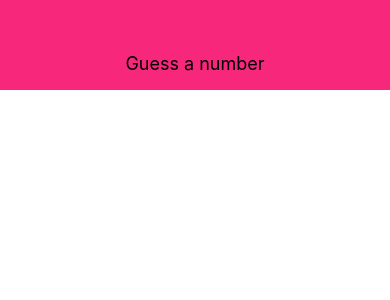
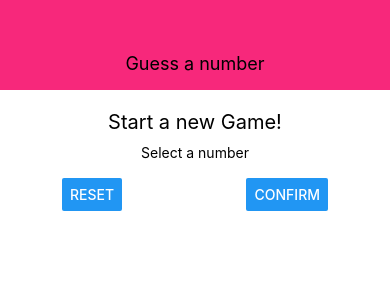
Before and after one commit to zaratejavier/Guess-Number, a React Native app: screen / in a window 390 px wide. Shown: the top 300 px of the page. Built offline with nearby package versions, Linux system fonts and the light colour scheme.

Commit message:
added button and style to the startGameScreen

```diff
--- a/App.js
+++ b/App.js
@@ -2,11 +2,13 @@
 import React from 'react';
 import { StyleSheet, View } from 'react-native';
 import Header from './Components/Header'
+import StartGameScreen from "./Screens/StartGameScreen"
 
 export default function App() {
   return (
     <View style={styles.screen}>
-      <Header title={"Guess a number"}/>
+      <Header title={"Guess a number"} />
+      <StartGameScreen/>
     </View>
   );
 }
--- a/Screens/StartGameScreen.js
+++ b/Screens/StartGameScreen.js
@@ -1,10 +1,18 @@
 import React from "react"
-import { View, Text, StyleSheet } from "react-native";
+import { View, Text, StyleSheet, TextInput, Button } from "react-native";
 
 const StartGameScreen = () => {
   return (
-    <View>
-
+    <View style={styles.screen}>
+      <Text style={styles.title}>Start a new Game!</Text>
+      <View style={styles.inputContainer}>
+        <Text>Select a number</Text>
+          <TextInput />
+          <View style={styles.buttonContainer}>
+            <Button title="Reset" onPress={() => { }} />
+            <Button title="Confirm" onPress={() => { }}/>
+          </View>
+      </View>
     </View>
   )
 }
@@ -14,7 +22,22 @@
     flex: 1,
     padding: 10,
     alignItems: 'center',
-    justifyContent
+    // justifyContent: "center",
+  },
+  title: {
+    fontSize: 20,
+    marginVertical: 10,
+  },
+  inputContainer: {
+    width: 300,
+    maxWidth: '80%',
+    alignItems: 'center'
+  },
+  buttonContainer: {
+    flexDirection: 'row',
+    width: '100%',
+    justifyContent: 'space-between',
+    paddingHorizontal: 15,
   }
 })
 
```
